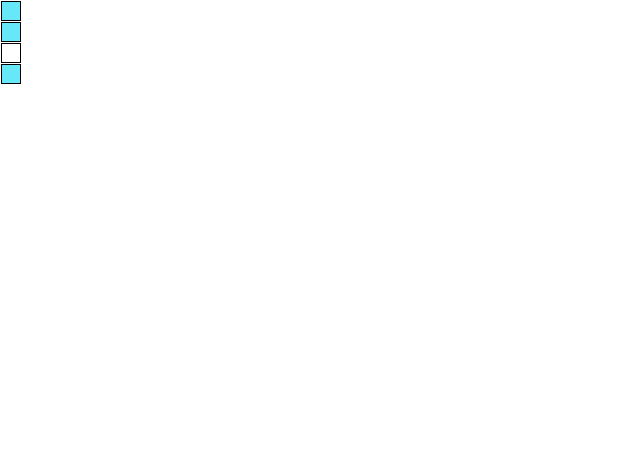
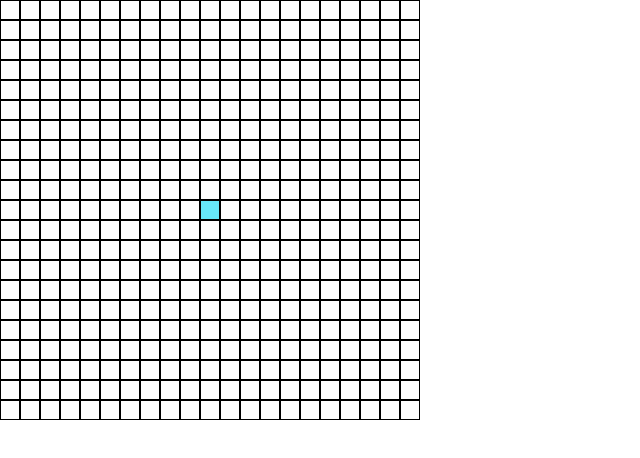
Before and after one commit to HagayHaut/game-of-life, a React (Create React App) app: page / in a window 1280 px wide. Shown: the top 458 px of the page, without its empty margins (0-640 px from the left). Built offline with nearby package versions, Linux system fonts and the light colour scheme.

Commit message:
add basic board with cells and life functionality

```diff
--- a/src/components/Board.js
+++ b/src/components/Board.js
@@ -1,16 +1,39 @@
+import React, { useState } from "react";
 import Cell from "./Cell";
 
-import React from "react";
+function Board() {
+    const initialCiv = Array(21)
+        .fill()
+        .map((_, r) =>
+            Array(21)
+                .fill()
+                .map((_, c) => (r === 10 && c === 10 ? true : false))
+        );
 
-function Board() {
-    return (
-        <div>
-            <Cell alive={true} />
-            <Cell alive={true} />
-            <Cell alive={false} />
-            <Cell alive={true} />
-        </div>
-    );
+    const [civizilation, setCivilization] = useState(initialCiv);
+
+    const handleCellClick = (r, c) => {
+        const copy = civizilation.map((row) => [...row]);
+        copy[r][c] = !copy[r][c];
+        setCivilization(copy);
+    };
+
+    const displayCiv = civizilation.map((civRow, r) => {
+        return (
+            <div className="flex" key={r}>
+                {civRow.map((alive, c) => (
+                    <Cell
+                        key={c}
+                        alive={alive}
+                        coors={[r, c]}
+                        onCellClick={handleCellClick}
+                    />
+                ))}
+            </div>
+        );
+    });
+
+    return <div className="grid">{displayCiv}</div>;
 }
 
 export default Board;
--- a/src/components/Cell.js
+++ b/src/components/Cell.js
@@ -1,11 +1,12 @@
 import React from "react";
 
-function Cell({ alive }) {
+function Cell({ alive, coors, onCellClick }) {
     return (
         <div
             className={`w-5 h-5 border border-black ${
                 alive ? "bg-cyan-300" : null
-            } m-px`}
+            }`}
+            onClick={() => onCellClick(...coors)}
         />
     );
 }
```
